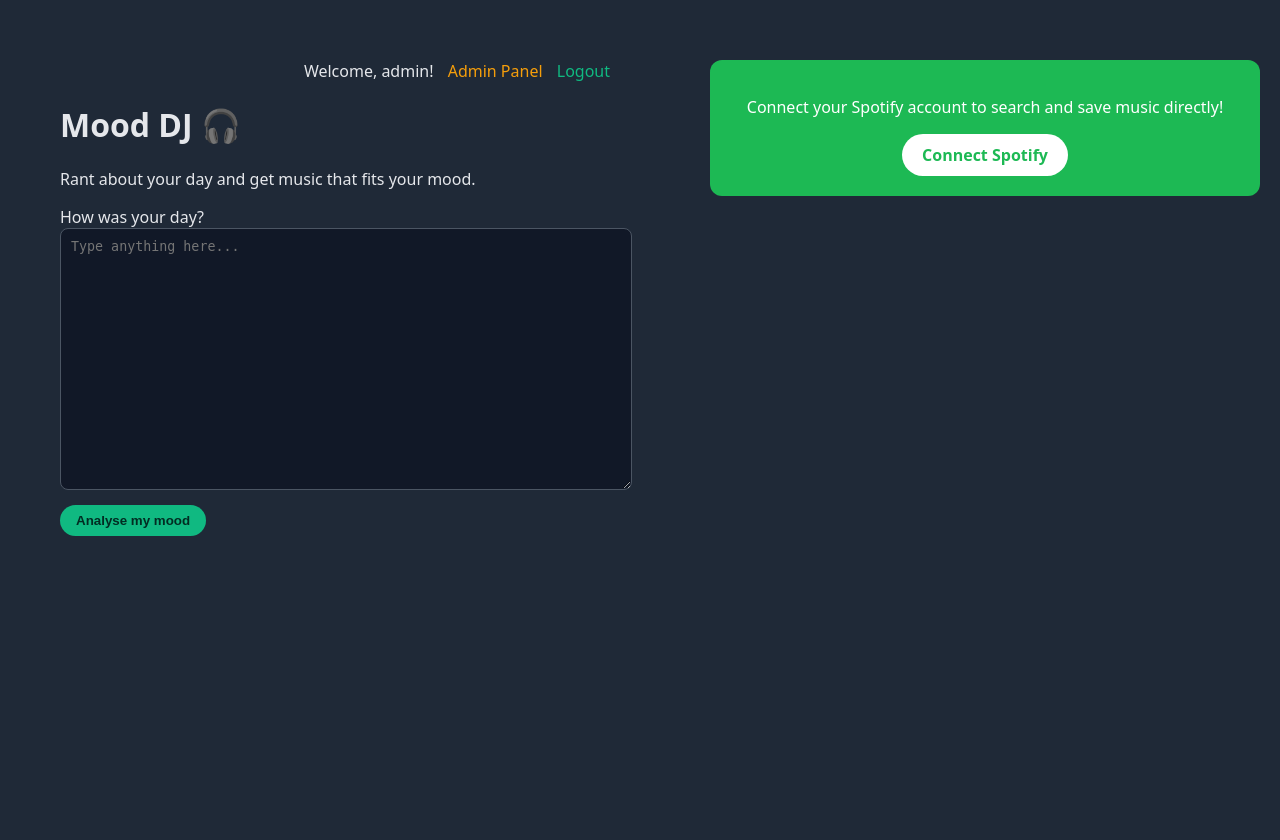
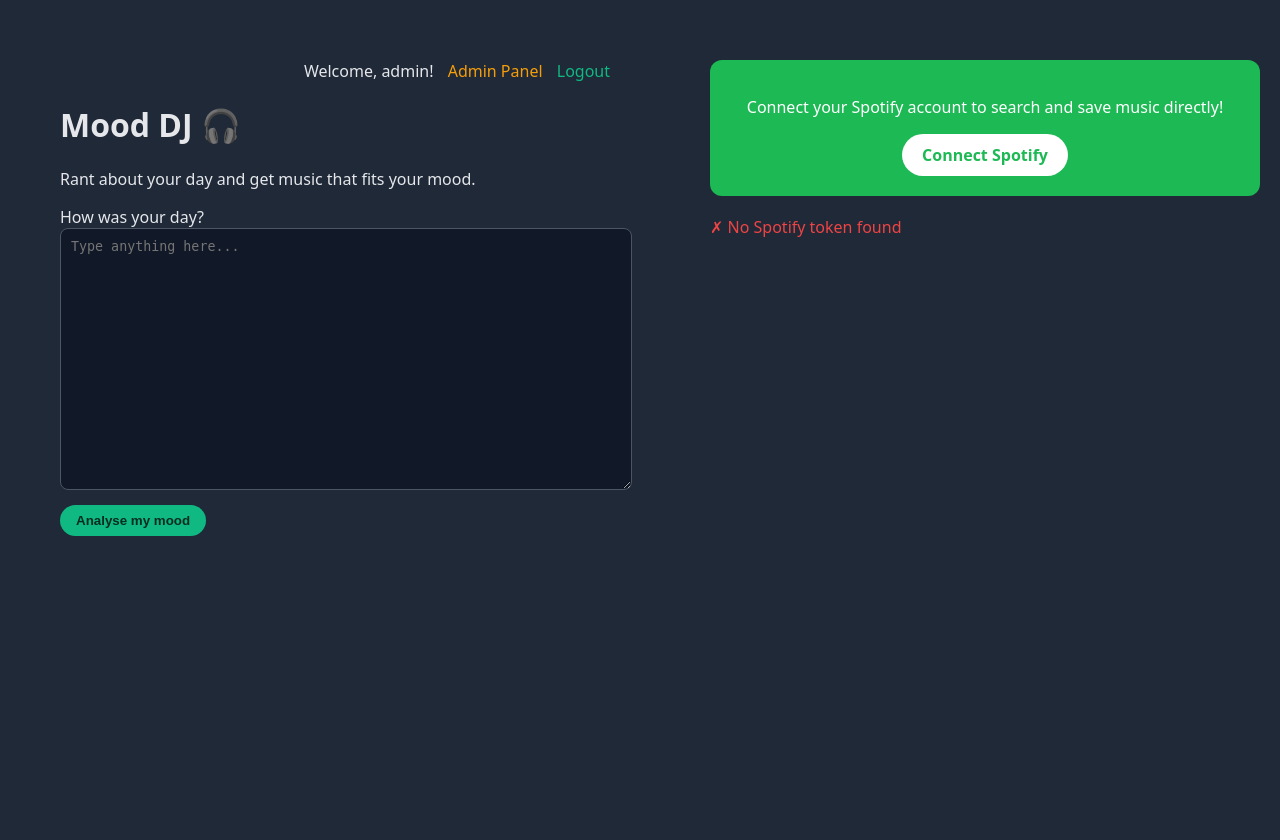
Before and after one commit to satyambest/mood-music-app, a Flask app: page / in a window 1280 px wide. Run offline with Flask 3, Linux system fonts and the light colour scheme; a user stored in the database is signed in; parts of the project's set-up code (start-up, migrations or seed data) failed here and were passed over.

Commit message:
added instegration

```diff
--- a/app.py
+++ b/app.py
@@ -40,10 +40,14 @@ SPOTIFY_CLIENT_ID = os.environ.get('SPOTIFY_CLIENT_ID')
 SPOTIFY_CLIENT_SECRET = os.environ.get('SPOTIFY_CLIENT_SECRET')
 
 def create_spotify_oauth():
+    # Use environment variable for base URL, fallback to localhost for development
+    base_url = os.environ.get('APP_BASE_URL', 'http://localhost:5000')
+    redirect_uri = f"{base_url}/spotify/callback"
+
     return SpotifyOAuth(
         client_id=SPOTIFY_CLIENT_ID,
         client_secret=SPOTIFY_CLIENT_SECRET,
-        redirect_uri=url_for('spotify_callback', _external=True),
+        redirect_uri=redirect_uri,
         scope='playlist-modify-public playlist-modify-private user-read-private user-read-email'
     )
 
@@ -83,6 +87,10 @@ def index():
         if current_user.spotify_token:
             try:
                 sp = spotipy.Spotify(auth=current_user.spotify_token)
+                # Test the connection first
+                user_profile = sp.current_user()
+                print(f"Spotify connection successful for user: {user_profile['id']}")
+
                 results = sp.search(q=query, type='track', limit=5)
                 for track in results['tracks']['items']:
                     spotify_tracks.append({
@@ -96,6 +104,10 @@ def index():
                     })
             except Exception as e:
                 print(f"Spotify search error: {e}")
+                # Clear invalid token
+                current_user.spotify_token = None
+                current_user.spotify_refresh_token = None
+                db.session.commit()
 
         # simple Spotify search link
         spotify_url = "https://open.spotify.com/search/" + urllib.parse.quote(query)
@@ -209,12 +221,17 @@ def spotify_login():
 @login_required
 def spotify_callback():
     sp_oauth = create_spotify_oauth()
-    session.clear()
+
+    # Clear only Spotify-related session data, not the entire session
+    spotify_keys = [key for key in session.keys() if key.startswith('spotify') or key == 'token_info']
+    for key in spotify_keys:
+        session.pop(key, None)
+
     code = request.args.get('code')
     token_info = sp_oauth.get_access_token(code)
     session["token_info"] = token_info
 
-    # Store Spotify token in user's session/database
+    # Store Spotify token in user's database record
     current_user.spotify_token = token_info['access_token']
     current_user.spotify_refresh_token = token_info.get('refresh_token')
     db.session.commit()
@@ -331,6 +348,49 @@ def get_playlists():
         return jsonify({'error': str(e)}), 500
 
 
+@app.route('/spotify-status')
+@login_required
+def spotify_status():
+    """Check Spotify connection status"""
+    if not current_user.spotify_token:
+        return jsonify({'connected': False, 'message': 'No Spotify token found'})
+
+    try:
+        sp = spotipy.Spotify(auth=current_user.spotify_token)
+        user_profile = sp.current_user()
+        return jsonify({
+            'connected': True,
+            'user_id': user_profile['id'],
+            'display_name': user_profile.get('display_name'),
+            'email': user_profile.get('email')
+        })
+    except spotipy.exceptions.SpotifyException as e:
+        if e.http_status == 403:
+            return jsonify({
+                'connected': False,
+                'error': '403 Forbidden',
+                'message': 'Check your Spotify app settings on developer.spotify.com/dashboard'
+            })
+        elif e.http_status == 401:
+            return jsonify({
+                'connected': False,
+                'error': '401 Unauthorized',
+                'message': 'Token expired or invalid'
+            })
+        else:
+            return jsonify({
+                'connected': False,
+                'error': f'Spotify API Error {e.http_status}',
+                'message': str(e)
+            })
+    except Exception as e:
+        return jsonify({
+            'connected': False,
+            'error': 'Connection Error',
+            'message': str(e)
+        })
+
+
 if __name__ == "__main__":
     with app.app_context():
         db.create_all()
--- a/templates/index.html
+++ b/templates/index.html
@@ -374,6 +374,8 @@
             </div>
             {% endif %}
 
+            <div id="spotify-status"></div>
+
             {% if analysis %}
             <div class="analysis" id="analysisDiv">
                 <button class="toggle-btn" id="toggleTable" onclick="toggleTable()">
@@ -580,6 +582,39 @@
                 closeModal();
             }
         }
+
+        // Check Spotify connection status
+        function checkSpotifyStatus() {
+            fetch('/spotify-status')
+            .then(response => response.json())
+            .then(data => {
+                const statusDiv = document.getElementById('spotify-status');
+                if (data.connected) {
+                    statusDiv.innerHTML = `
+                        <div style="color: #10b981; margin-bottom: 10px;">
+                            ✓ Connected to Spotify as ${data.display_name || data.user_id}
+                        </div>
+                    `;
+                } else {
+                    statusDiv.innerHTML = `
+                        <div style="color: #ef4444; margin-bottom: 10px;">
+                            ✗ ${data.message || data.error || 'Spotify not connected'}
+                        </div>
+                    `;
+                }
+            })
+            .catch(error => {
+                console.error('Error checking Spotify status:', error);
+                document.getElementById('spotify-status').innerHTML = `
+                    <div style="color: #ef4444; margin-bottom: 10px;">
+                        ✗ Error checking Spotify connection
+                    </div>
+                `;
+            });
+        }
+
+        // Check status on page load
+        document.addEventListener('DOMContentLoaded', checkSpotifyStatus);
     </script>
 </body>
 
```
Also changed, not shown: README.md, instance/users.db (deleted), 2 other files.
